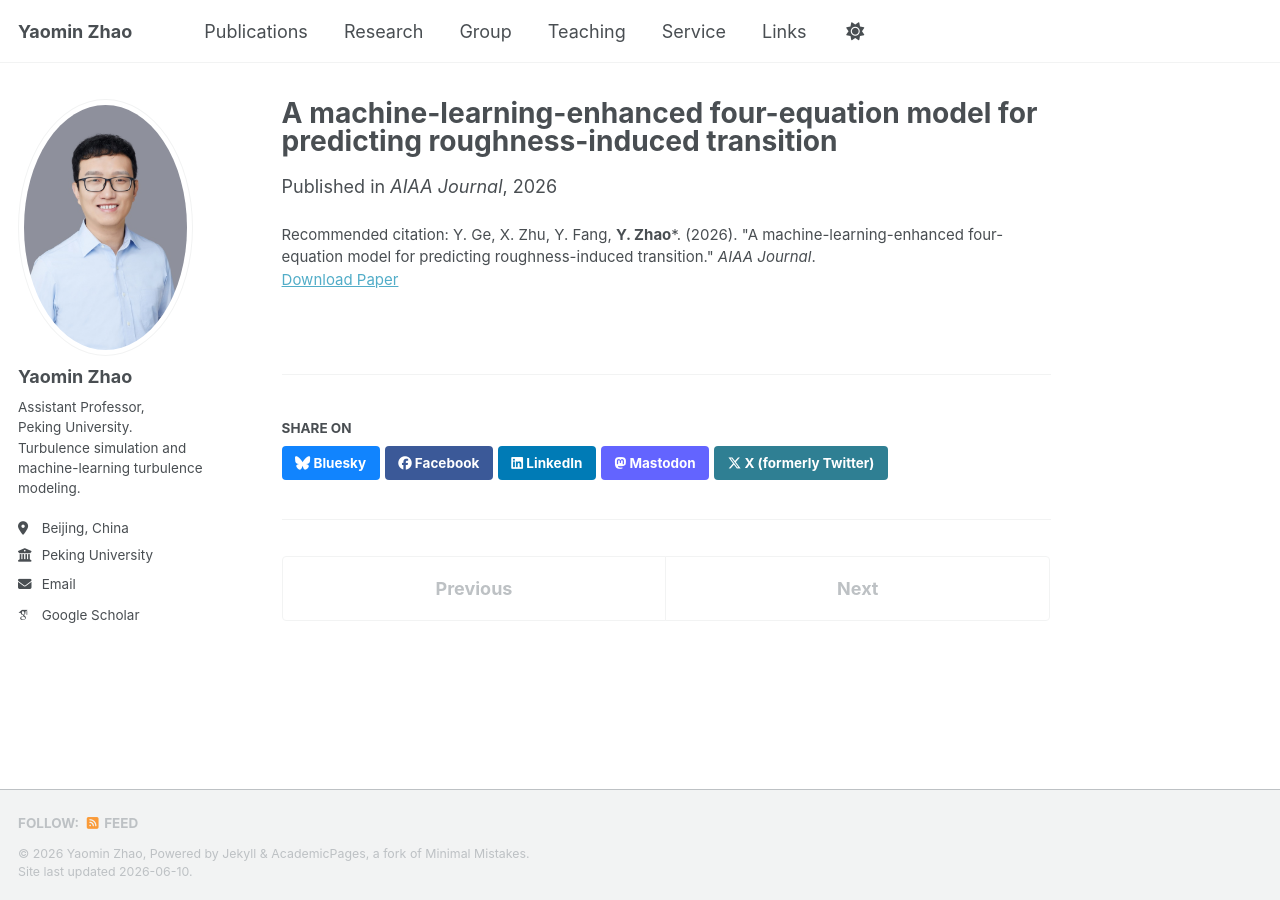
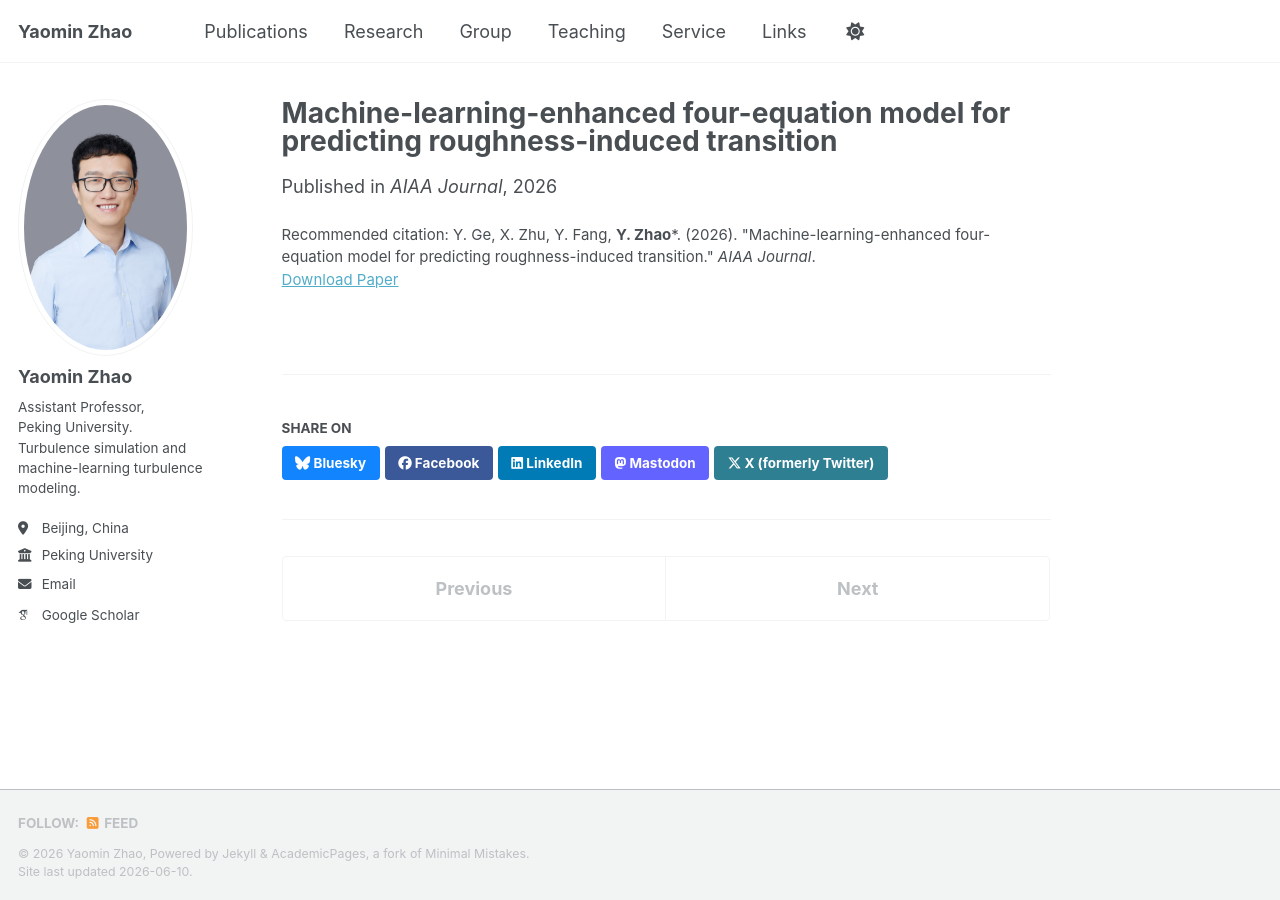
Before and after one commit to YMGroup-PKU/YMGroup-PKU.github.io, a Jekyll site: the page built from _publications/2026-12-22-four-equation-roughness.md, in a window 1280 px wide. Built offline with Jekyll 4.4.1, drawn with Linux system fonts in a browser that asks for light colours; some web fonts are replaced; a script bundle is joined from its source files by our own code; library files that are not in the unit come from our copies.

```diff
--- a/_publications/2026-12-22-four-equation-roughness.md
+++ b/_publications/2026-12-22-four-equation-roughness.md
@@ -1,10 +1,10 @@
 ---
-title: "A machine-learning-enhanced four-equation model for predicting roughness-induced transition"
+title: "Machine-learning-enhanced four-equation model for predicting roughness-induced transition"
 collection: publications
 category: corresponding
 permalink: /publication/four-equation-roughness
 date: 2026-12-22
 venue: 'AIAA Journal'
 paperurl: 'https://doi.org/10.2514/1.J066541'
-citation: 'Y. Ge, X. Zhu, Y. Fang, <b>Y. Zhao</b>*. (2026). "A machine-learning-enhanced four-equation model for predicting roughness-induced transition." <i>AIAA Journal</i>.'
+citation: 'Y. Ge, X. Zhu, Y. Fang, <b>Y. Zhao</b>*. (2026). "Machine-learning-enhanced four-equation model for predicting roughness-induced transition." <i>AIAA Journal</i>.'
 ---
--- a/tools/gen_publications.py
+++ b/tools/gen_publications.py
@@ -46,7 +46,7 @@ PAPERS = [
      "Acta Mechanica Sinica", "", ", in press", ""),
     ("four-equation-roughness", 2026, "corresponding",
      "Y. Ge, X. Zhu, Y. Fang, <b>Y. Zhao</b>*",
-     "A machine-learning-enhanced four-equation model for predicting roughness-induced transition",
+     "Machine-learning-enhanced four-equation model for predicting roughness-induced transition",
      "AIAA Journal", "", "", "https://doi.org/10.2514/1.J066541"),
     ("point-particle-dns-overset", 2026, "corresponding",
      "T. Wang, B. Meng, B. Tian, <b>Y. Zhao</b>*",
```
